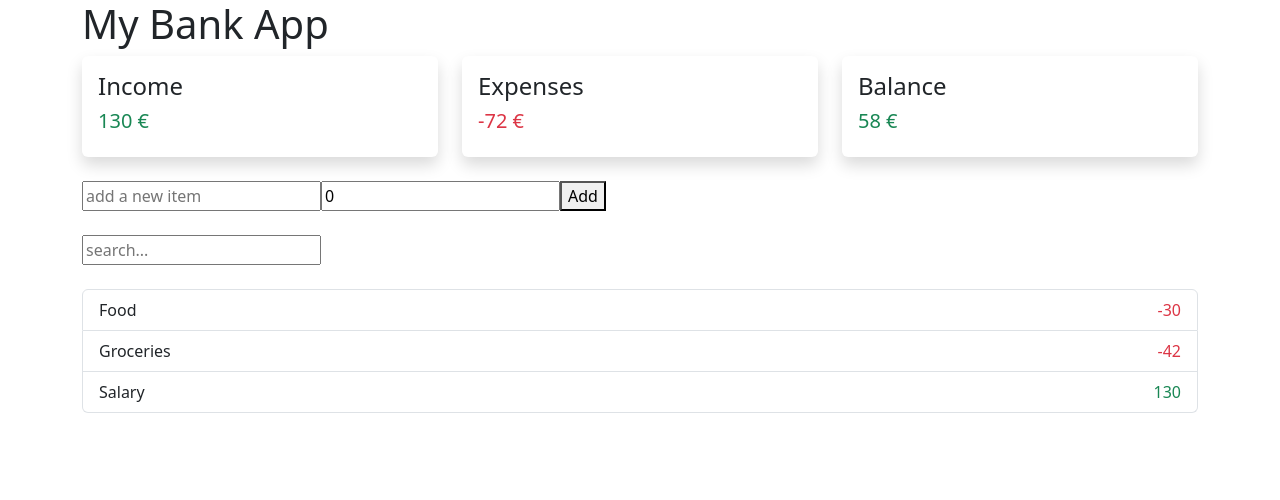
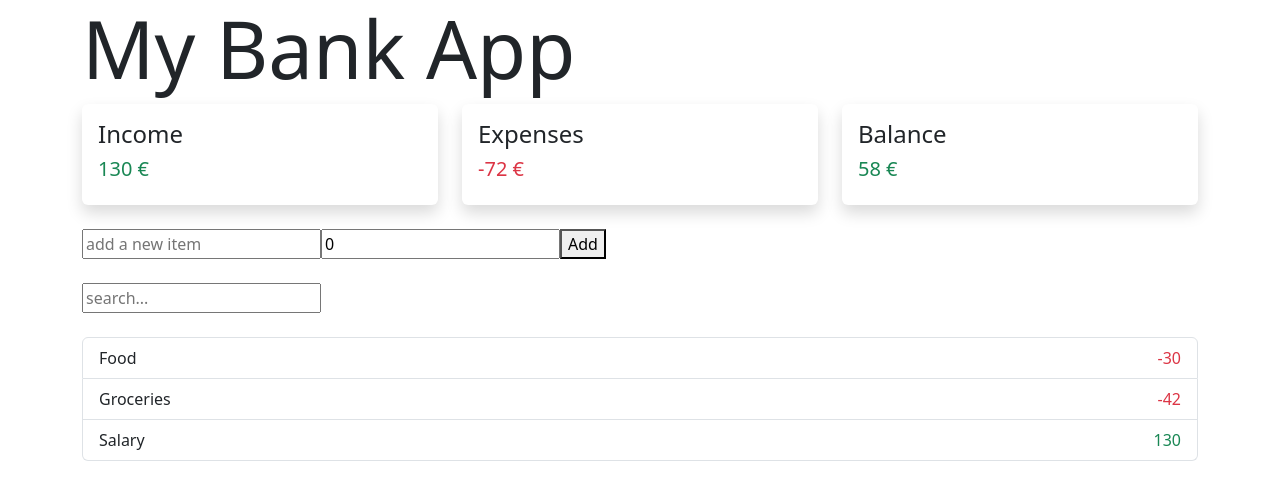
Before and after one commit to crwainstock/BankingAppVue, a Vue app: page / in a window 1280 px wide. Shown: the top 500 px of the page. Built offline with nearby package versions, Linux system fonts and the light colour scheme.

Commit message:
udpate class of h1

```diff
--- a/src/App.vue
+++ b/src/App.vue
@@ -1,6 +1,6 @@
 <template>
   <div class="container">
-    <h1>My Bank App</h1>
+    <h1 class="display-1">My Bank App</h1>
     <div class="row mb-4">
       <Box :amount="income" title="Income" />
       <Box :amount="expenses" title="Expenses" />
```
